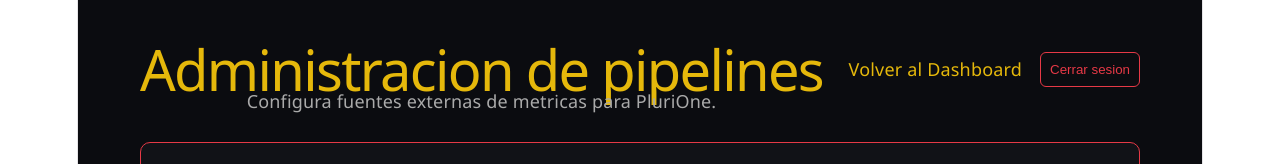
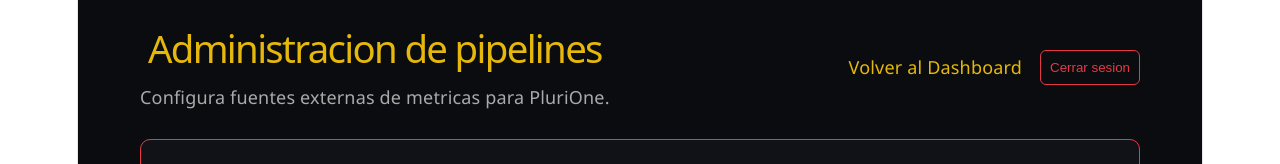
Before and after one commit to Diego-riveera02/G19X-TESE-DRA-122-ACADEMIC, a React app in the folder frontend/: page /pipelines in a window 1280 px wide. Shown: the top 164 px of the page. Built offline with nearby package versions, Linux system fonts and the light colour scheme; no server answers; sample sign-in values are in the browser's storage; the HTML template or start-up script is replaced by a standard one.

Commit message:
fix: mejorar numeracion visual y encabezado de pipelines

```diff
--- a/frontend/src/Pipelines.jsx
+++ b/frontend/src/Pipelines.jsx
@@ -46,6 +46,13 @@
   const [error, setError] = useState('');
   const [mensaje, setMensaje] = useState('');
   const [estadoCopia, setEstadoCopia] = useState('');
+
+  // Numeracion visual por usuario; no modifica los IDs reales.
+  const numeroVisiblePorId = Object.fromEntries(
+    [...pipelines]
+      .sort((a, b) => a.id - b.id)
+      .map((pipeline, indice) => [pipeline.id, indice + 1])
+  );
 
   useEffect(() => {
     const token = localStorage.getItem('token_plurione');
@@ -281,10 +288,10 @@
           }}
         >
           <div>
-            <h1 style={{ color: '#E5B80B', marginBottom: '6px' }}>
+            <h1 style={{ color: '#E5B80B', fontSize: 'clamp(1.5rem, 3vw, 2.25rem)', lineHeight: 1.25, margin: '0 0 12px' }}>
               Administracion de pipelines
             </h1>
-            <p style={{ color: '#aaa', margin: 0 }}>
+            <p style={{ color: '#aaa', margin: 0, lineHeight: 1.5 }}>
               Configura fuentes externas de metricas para PluriOne.
             </p>
           </div>
@@ -389,7 +396,7 @@
             }}
           >
             <h2 style={{ color: '#E5B80B', marginTop: 0 }}>
-              Clave de ingesta — Pipeline #{claveVisible.id}
+              Clave de ingesta — Pipeline #{numeroVisiblePorId[claveVisible.id] ?? '-'}
             </h2>
 
             <p>
@@ -490,7 +497,7 @@
                     </strong>
 
                     <div style={{ fontSize: '0.85rem', marginTop: '5px' }}>
-                      ID: {pipeline.id} ·{' '}
+                      ID visible: {numeroVisiblePorId[pipeline.id]} ·{' '}
                       <span
                         style={{
                           color: pipeline.revocado ? '#ff929b' : '#8de098',
```
